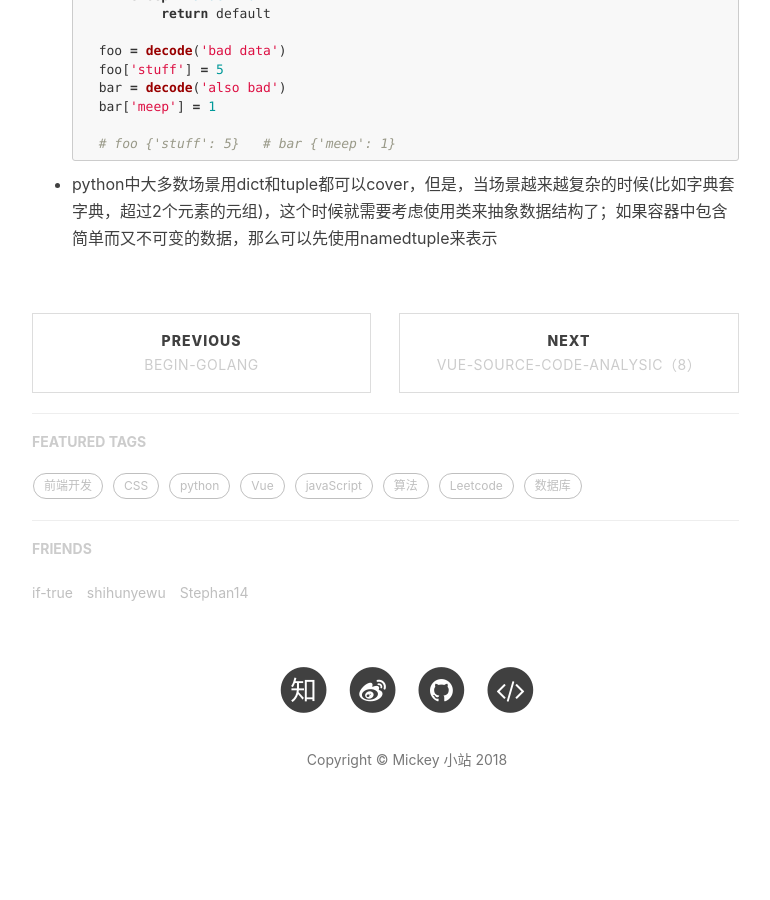
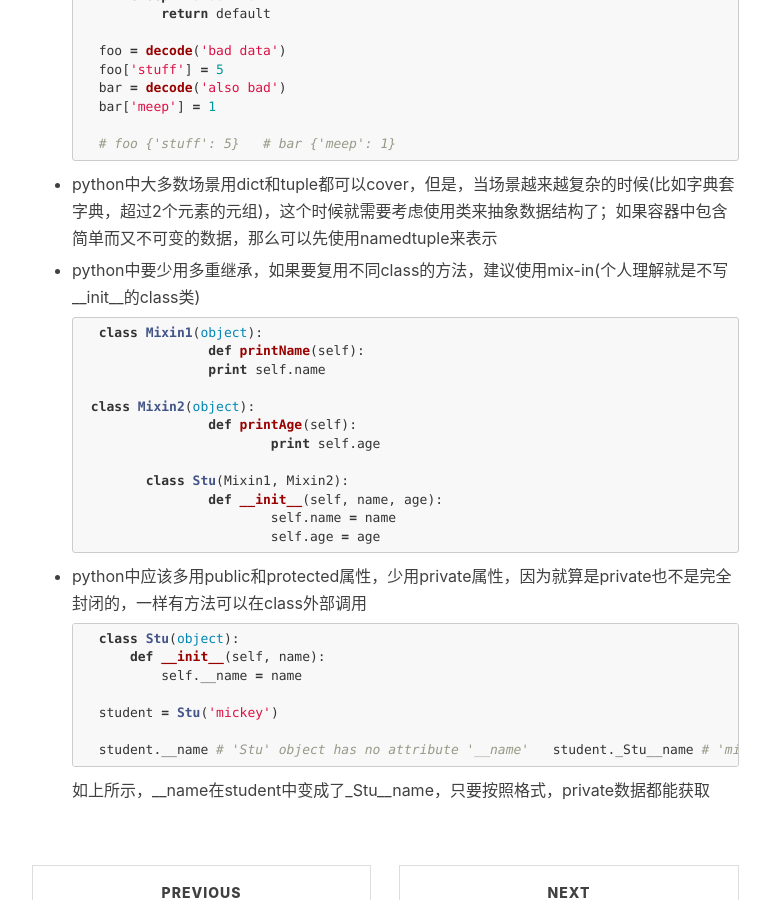
Before and after one commit to mickey0524/mickey0524.github.io, a Jekyll site: the page built from _posts/2018-07-19-effective-python.md, in a window 1280 px wide and 900 px high, scrolled down 3585 px. Shown: the whole window, without its empty margins (233-1003 px from the left). Built offline with Jekyll 4.4.1, drawn with Linux system fonts in a browser that asks for light colours; nearby versions of some CDN libraries; comment, search, counter and statistics services are not loaded; before the commit the page ends 4421 px from its top, so only the background shows below that.

Commit message:
feat(python): add python

````diff
--- a/_posts/2018-07-19-effective-python.md
+++ b/_posts/2018-07-19-effective-python.md
@@ -198,3 +198,35 @@ tags:
 	```
 
 * python中大多数场景用dict和tuple都可以cover，但是，当场景越来越复杂的时候(比如字典套字典，超过2个元素的元组)，这个时候就需要考虑使用类来抽象数据结构了；如果容器中包含简单而又不可变的数据，那么可以先使用namedtuple来表示
+
+* python中要少用多重继承，如果要复用不同class的方法，建议使用mix-in(个人理解就是不写\_\_init\_\_的class类)
+
+	```python
+	class Mixin1(object):
+   		def printName(self):
+     		print self.name
+
+   class Mixin2(object):
+   		def printAge(self):
+   			print self.age
+
+   	class Stu(Mixin1, Mixin2):
+   		def __init__(self, name, age):
+   			self.name = name
+   			self.age = age
+	```
+
+* python中应该多用public和protected属性，少用private属性，因为就算是private也不是完全封闭的，一样有方法可以在class外部调用
+
+	```python
+	class Stu(object):
+		def __init__(self, name):
+			self.__name = name
+
+	student = Stu('mickey')
+
+	student.__name # 'Stu' object has no attribute '__name'
+	student._Stu__name # 'mickey'
+	```
+
+	如上所示，\_\_name在student中变成了\_Stu\_\_name，只要按照格式，private数据都能获取
````
Also changed, not shown: _posts/2017-08-05-begin-python.md (+4 -1 lines), _posts/2017-10-20-superior-article.md (+1 -0 lines).
